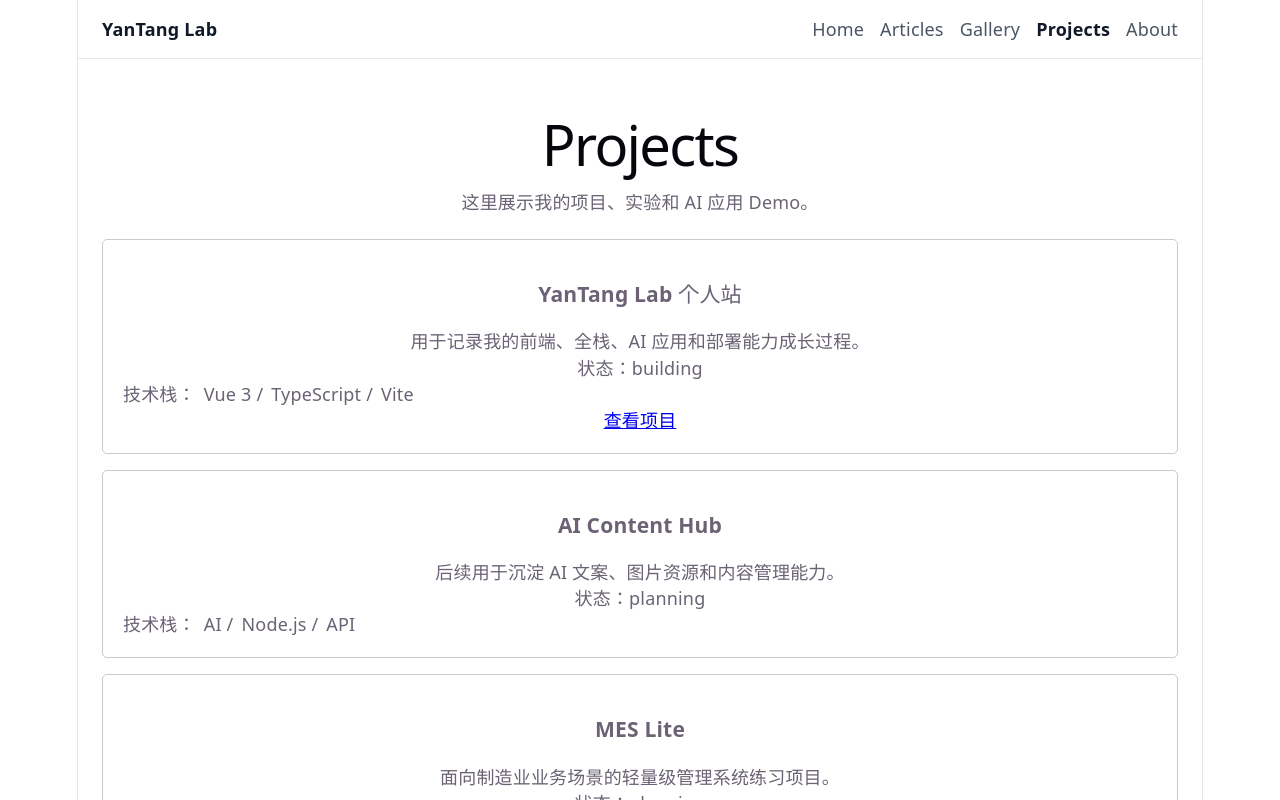
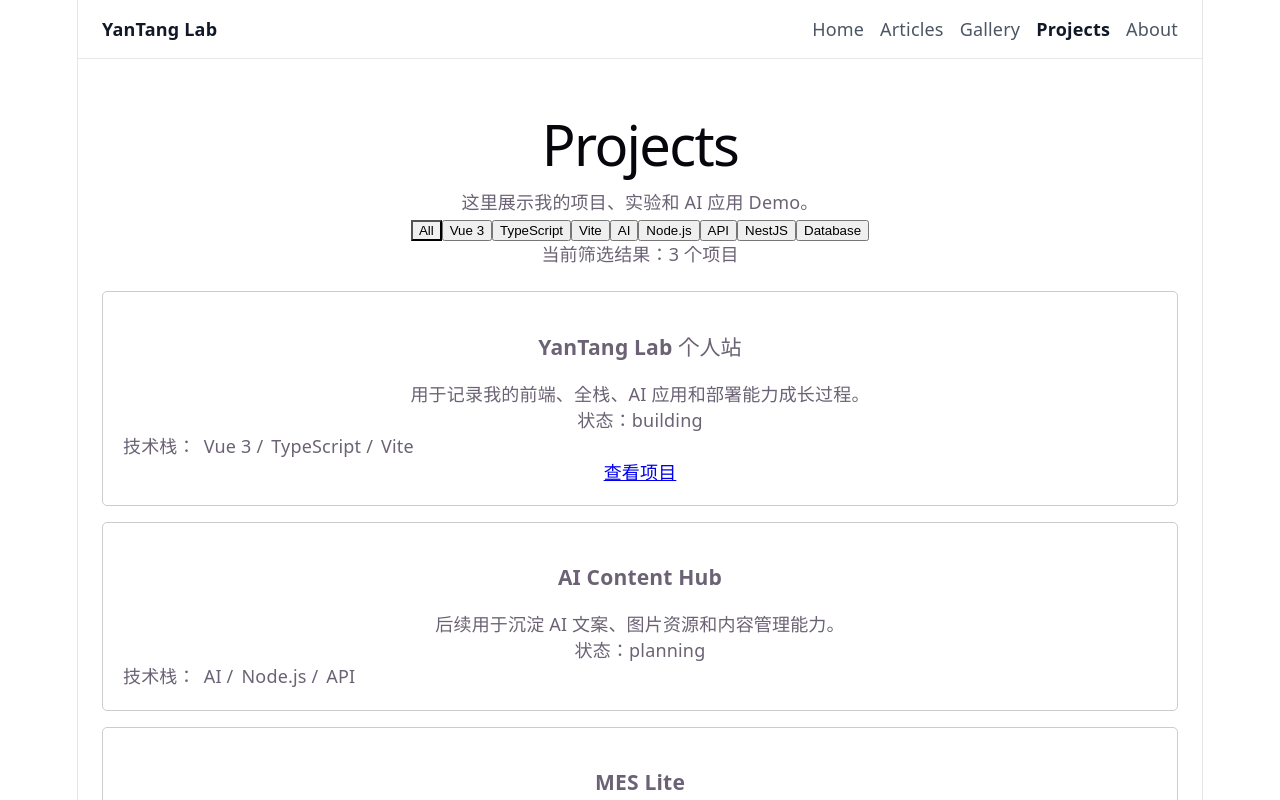
Before and after one commit to Biscuit733/yantang-lab, a Vue app: page /projects in a window 1280 px wide. Shown: the top 800 px of the page. Built offline with nearby package versions, Linux system fonts and the light colour scheme.

Commit message:
add pinia

```diff
--- a/package.json
+++ b/package.json
@@ -9,6 +9,7 @@
     "preview": "vite preview"
   },
   "dependencies": {
+    "pinia": "^3.0.4",
     "vue": "^3.5.39",
     "vue-router": "^4.6.4"
   },
--- a/src/main.ts
+++ b/src/main.ts
@@ -1,6 +1,7 @@
 import { createApp } from 'vue'
+import { createPinia } from 'pinia'
 import './style.css'
 import App from './App.vue'
 import router from './router'
 
-createApp(App).use(router).mount('#app')
+createApp(App).use(createPinia()).use(router).mount('#app')
--- /dev/null
+++ b/src/stores/usePortfolioStore.ts
@@ -0,0 +1,111 @@
+import { defineStore } from 'pinia'
+import type { GalleryType, GalleryItem } from '../types/gallery'
+import type { Project } from '../types/project'
+
+export type ProjectFilter = 'All' | string
+export type GalleryFilter = 'all' | GalleryType
+
+export const usePortfolioStore = defineStore('portfolio', {
+    state: () => ({
+        activeProjectTag : 'All' as ProjectFilter,
+        activeGalleryType : 'all' as GalleryFilter,
+
+        projects: [
+            {
+              id: 1,
+              title: 'YanTang Lab 个人站',
+              description: '用于记录我的前端、全栈、AI 应用和部署能力成长过程。',
+              techStack: ['Vue 3', 'TypeScript', 'Vite'],
+              link: 'https://github.com/Biscuit733/yantang-lab',
+              status: 'building',
+            },
+            {
+              id: 2,
+              title: 'AI Content Hub',
+              description: '后续用于沉淀 AI 文案、图片资源和内容管理能力。',
+              techStack: ['AI', 'Node.js', 'API'],
+              status: 'planning',
+            },
+            {
+              id: 3,
+              title: 'MES Lite',
+              description: '面向制造业业务场景的轻量级管理系统练习项目。',
+              techStack: ['Vue 3', 'NestJS', 'Database'],
+              status: 'planning',
+            },
+          ] as Project[],
+
+        gallery: [
+            {
+              id: 1,
+              title: '小红书封面模板',
+              type: 'xiaohongshu',
+              description: '后续用于沉淀可复用封面资源。',
+            },
+            {
+              id: 2,
+              title: 'AI 海报资源',
+              type: 'poster',
+              description: '用于展示视觉资源和下载入口。',
+            },
+            {
+              id: 3,
+              title: '学习资料下载',
+              type: 'download',
+              description: '后续放 PDF、Markdown、图片素材。',
+            },
+          ] as GalleryItem[]
+    }),
+
+    getters: {
+        projectTags(state) {
+          const tags = state.projects.flatMap((project) => project.techStack)
+          return ['All', ...new Set(tags)]
+        },
+
+        filteredProjects(state) {
+          if (state.activeProjectTag === 'All') {
+            return state.projects
+          }
+
+          return state.projects.filter((project) =>
+            project.techStack.includes(state.activeProjectTag),
+          )
+        },
+
+        galleryTypes(state) {
+          const types = state.gallery.map((item) => item.type)
+          return ['all', ...new Set(types)] as GalleryType[]
+        },
+
+        filteredGallery(state) {
+          if (state.activeGalleryType === 'all') {
+            return state.gallery
+          }
+
+          return state.gallery.filter((item) => item.type === state.activeGalleryType)
+        },
+
+        featuredProjects(state) {
+          return state.projects.slice(0, 2)
+        },
+    },
+
+    actions: {
+      setActiveProjectTag(tag: ProjectFilter) {
+        this.activeProjectTag = tag
+      },
+
+      resetProjectFilter() {
+        this.activeProjectTag = 'All'
+      },
+
+      setActiveGalleryType(type: GalleryFilter) {
+        this.activeGalleryType = type
+      },
+
+      resetGalleryFilter() {
+        this.activeGalleryType = 'all'
+      },
+    }
+})
--- /dev/null
+++ b/src/types/gallery.ts
@@ -0,0 +1,8 @@
+export type GalleryType = 'xiaohongshu' | 'poster' | 'download'
+
+export type GalleryItem = {
+  id: number
+  title: string
+  type: GalleryType
+  description: string
+}
--- a/src/views/GalleryView.vue
+++ b/src/views/GalleryView.vue
@@ -1,5 +1,44 @@
 <template>
-  <div class="gallery-view">
+  <section class="page">
     <h1>Gallery</h1>
-  </div>
+    <p>这里后续会放小红书图片资源、可下载素材和视觉作品。</p>
+
+    <div class="filter-list">
+      <button
+        v-for="type in store.galleryTypes"
+        :key="type"
+        type="button"
+        :class="{ active: store.activeGalleryType === type }"
+        @click="store.setActiveGalleryType(type)"
+      >
+        {{ type }}
+      </button>
+    </div>
+
+    <p>当前筛选结果：{{ store.filteredGallery.length }} 个资源</p>
+
+    <div class="gallery-list">
+      <article
+        v-for="item in store.filteredGallery"
+        :key="item.id"
+        class="gallery-card"
+      >
+        <p class="type">{{ item.type }}</p>
+        <h2>{{ item.title }}</h2>
+        <p>{{ item.description }}</p>
+      </article>
+    </div>
+  </section>
 </template>
+
+<script setup lang="ts">
+import { usePortfolioStore } from '../stores/usePortfolioStore'
+
+const store = usePortfolioStore()
+</script>
+
+<style scoped>
+.page button.active{
+  background-color: #f0f0f0;
+}
+</style>
--- a/src/views/HomeView.vue
+++ b/src/views/HomeView.vue
@@ -5,27 +5,26 @@
     <p class="description">
       我的个人学习型技术站，用来记录从前端开发转向全栈 + AI 应用工程师的过程。
     </p>
+
+    <section class="featured">
+      <h2>Featured Projects</h2>
+
+      <div class="featured-list">
+        <article
+          v-for="project in store.featuredProjects"
+          :key="project.id"
+          class="featured-card"
+        >
+          <h3>{{ project.title }}</h3>
+          <p>{{ project.description }}</p>
+        </article>
+      </div>
+    </section>
   </section>
 </template>
 
-<style scoped>
-.page {
-  padding: 80px 0;
-}
+<script setup lang="ts">
+import { usePortfolioStore } from '../stores/usePortfolioStore'
 
-.eyebrow {
-  color: #16a34a;
-  font-weight: 700;
-}
-
-h1 {
-  font-size: 56px;
-  margin: 12px 0;
-}
-
-.description {
-  /* max-width: 680px; */
-  color: #4b5563;
-  line-height: 1.8;
-}
-</style>
+const store = usePortfolioStore()
+</script>
--- a/src/views/ProjectsView.vue
+++ b/src/views/ProjectsView.vue
@@ -3,9 +3,23 @@
     <h1>Projects</h1>
     <p>这里展示我的项目、实验和 AI 应用 Demo。</p>
 
+    <div class="filter-list">
+      <button
+        v-for="tag in store.projectTags"
+        :key="tag"
+        type="button"
+        :class="{ active: store.activeProjectTag === tag }"
+        @click="store.setActiveProjectTag(tag)"
+      >
+        {{ tag }}
+      </button>
+    </div>
+
+    <p>当前筛选结果：{{ store.filteredProjects.length }} 个项目</p>
+
     <div class="project-list">
       <ProjectCard
-        v-for="project in projects"
+        v-for="project in store.filteredProjects"
         :key="project.id"
         :project="project"
       />
@@ -15,7 +29,9 @@
 
 <script setup lang="ts">
 import ProjectCard from '../components/ProjectCard.vue'
-import { projects } from '../data/projects'
+import { usePortfolioStore } from '../stores/usePortfolioStore'
+
+const store = usePortfolioStore()
 </script>
 
 <style scoped>
@@ -24,4 +40,7 @@ import { projects } from '../data/projects'
   gap: 16px;
   margin-top: 24px;
 }
+.page button.active{
+  background-color: #f0f0f0;
+}
 </style>
```
Also changed, not shown: 1 other file (tests, documents, lock files or other folders).
